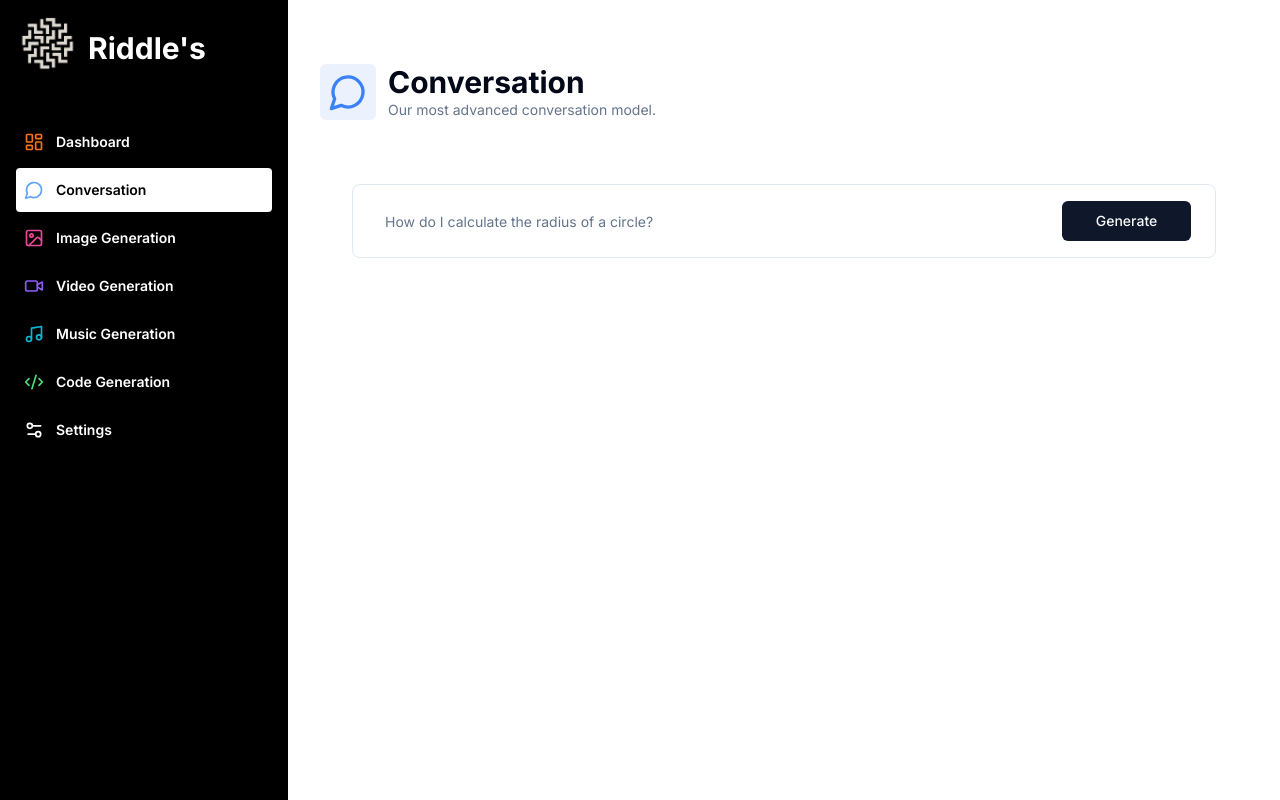
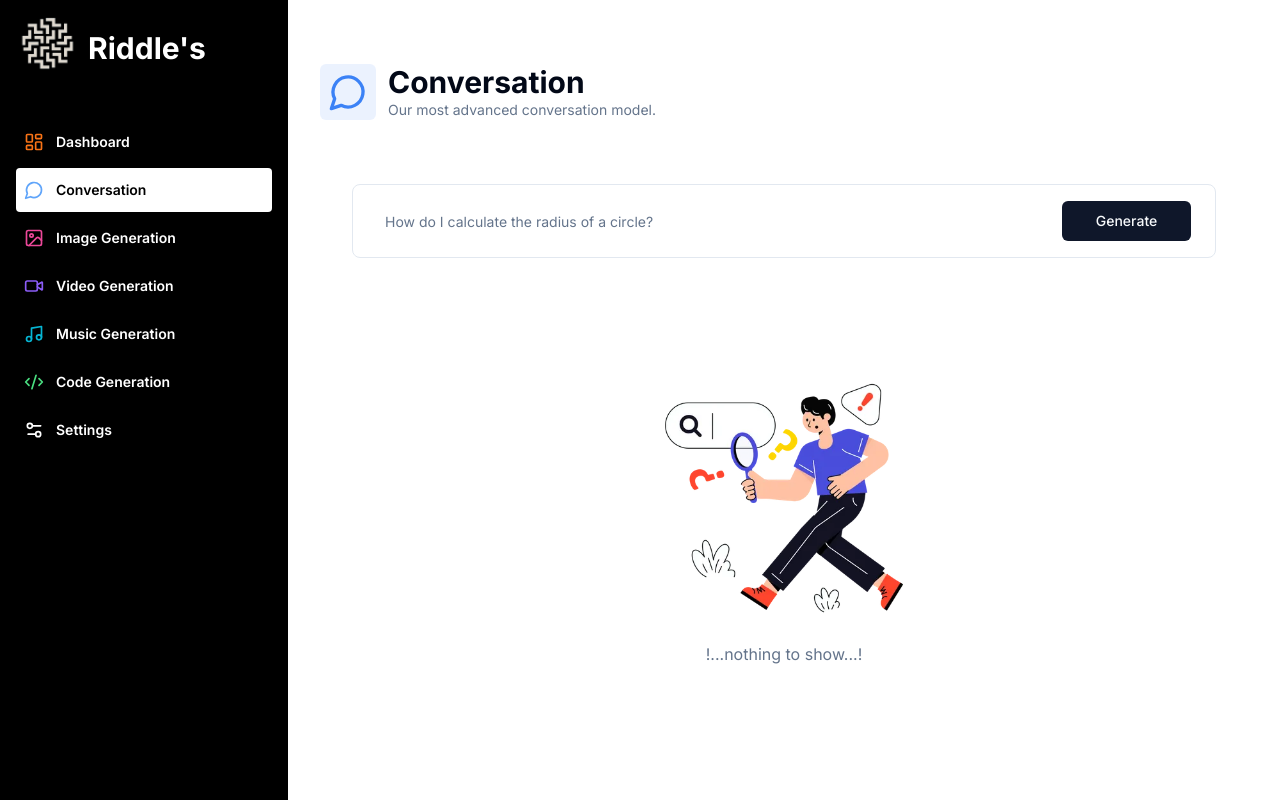
Before and after one commit to RiddleSatan/AI-Saas, a Next.js app: page /conversation in a window 1280 px wide. Built offline with nearby package versions, Linux system fonts and the light colour scheme.

Commit message:
loader setup

```diff
--- a/app/(dashboard)/(routes)/conversation/page.tsx
+++ b/app/(dashboard)/(routes)/conversation/page.tsx
@@ -13,6 +13,8 @@ import { Input } from "@/components/ui/input";
 import { Form, FormControl, FormField, FormItem } from "@/components/ui/form";
 import { useRouter } from "next/navigation";
 import { useState } from 'react';
+import Empty from '@/components/empty';
+import Loader from '@/components/loader';
 
 
 type formSchemaType = z.infer<typeof formSchema>
@@ -58,10 +60,8 @@ const ConversationPage = () => {
   }
 
 
-
   return (
     <>
-
       <Header title='Conversation' description="Our most advanced conversation model." icon={MessageCircle} iconColor="text-blue-500" bgColor="bg-blue-500/10" />
       <div className="px-4 lg:px-8">
 
@@ -97,6 +97,15 @@ const ConversationPage = () => {
             </Form>
           </div>
           <div className="space-y-2 mt-4">
+            {isLoading && (
+              <div className='p-8 flex items-center justify-center rounded-lg bg-muted'>
+                <Loader />
+              </div>
+
+            )}
+            {messages.length === 0 && !isLoading && (
+              <div><Empty lable='!...nothing to show...!' /></div>
+            )}
             <div className='flex flex-col-reverse gap-y-4'>
               {messages.map((msg, index) => (
                 <div key={index}>
@@ -111,4 +120,6 @@ const ConversationPage = () => {
   )
 }
 
+
+
 export default ConversationPage
--- /dev/null
+++ b/components/empty.tsx
@@ -0,0 +1,22 @@
+
+type emptyProp = {
+    lable: string
+}
+
+const Empty = ({lable}:emptyProp) => {
+    return (
+        <div className="p-20 flex flex-col items-center justify-center h-full">
+            <div className="relative h-72 w-72">
+                <img src="/empty.png" alt="" />
+            </div>
+            <p className="text-muted-foreground">{lable}</p>
+        </div>
+
+
+
+
+
+    )
+}
+
+export default Empty
--- /dev/null
+++ b/components/loader.tsx
@@ -0,0 +1,16 @@
+import Image from "next/image"
+
+
+const Loader = () => {
+    return (
+        <div className="h-full flex flex-col items-center justify-center gap-y-4">
+            <div className="w-24 h-24 relative  animate-spin">
+                <Image className="size-40" src="/Loading.png" fill alt="logo" />
+            </div>
+            <p className="text-muted-foreground">working on it...</p>
+
+        </div>
+    )
+}
+
+export default Loader
```
Also changed, not shown: public/Loading.png (added), public/empty.png (added).
